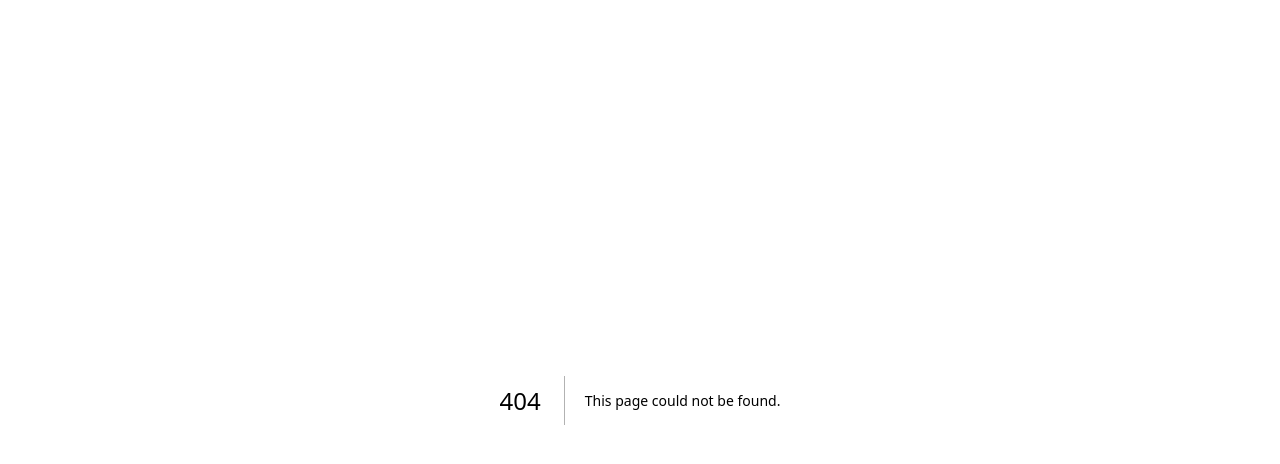
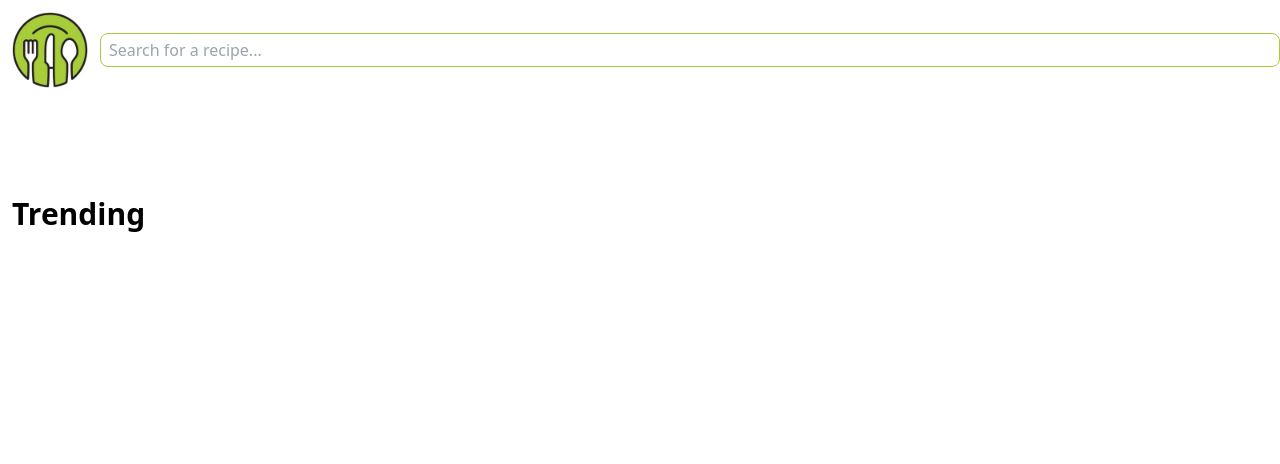
Before and after one commit to Luiz166/foodrecipe-next, a Next.js app: page /recipes in a window 1280 px wide. Before the commit this address had no page. Shown: the top 464 px of the page. Built offline with nearby package versions, Linux system fonts and the light colour scheme; no server answers.

Commit message:
page for recipes, fetching the api

```diff
--- /dev/null
+++ b/app/recipes/page.js
@@ -0,0 +1,52 @@
+'use client'
+import axios from "axios"
+import { useState, useEffect } from "react";
+import Image from "next/image";
+
+export default function Recipes(){
+
+    const [recipes, setRecipes] = useState([])
+
+    const trendingRecipes = recipes.slice(0, 5);
+    const recentRecipes = recipes.slice(5, 10);
+
+
+    const apiFetch = async () => {
+        const apiKey = process.env.NEXT_PUBLIC_API_KEY;
+        const apiId = process.env.NEXT_PUBLIC_API_ID;
+
+        await axios
+        .get(`https://api.edamam.com/api/recipes/v2?type=public&app_id=${apiId}&app_key=${apiKey}&q=food&to=20`)
+        .then(res => {
+            const data = res.data.hits
+            setRecipes(data)
+        })
+        .catch(err => {
+            console.log(err)
+        })
+    }
+
+    useEffect(() => {
+        apiFetch();
+    }, []);
+
+    return(
+        <div className="2xl:container mx-auto">
+            <header className="flex items-center">
+                <Image
+                    src="/logo.png"
+                    width={100}
+                    height={100}
+                    alt="Logo"
+                />
+                <input placeholder="Search for a recipe..." type="text"
+                className="outline-none border rounded-lg py-1 px-2 border-[#a7cd3a] w-full" />
+            </header>
+            <main className="mt-24 flex flex-col px-3">
+                <div>
+                    <h1 className="font-bold text-3xl">Trending</h1>
+                </div>
+            </main>
+        </div>
+    )
+}
```
